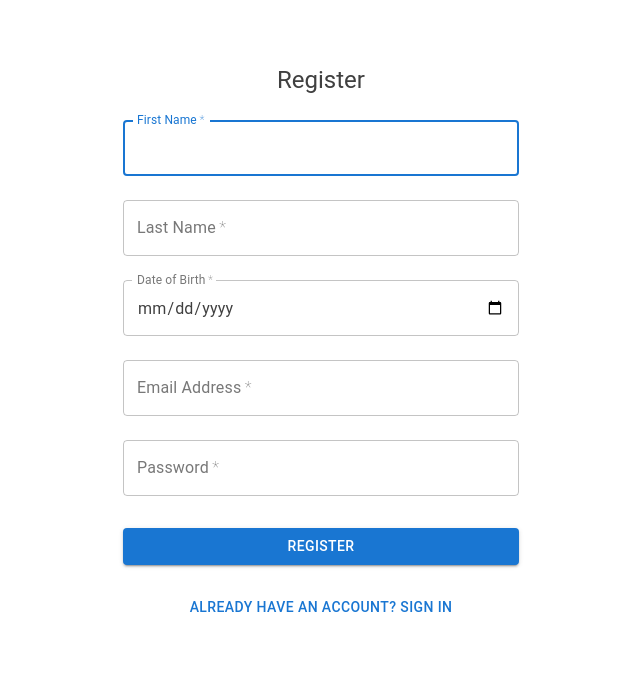
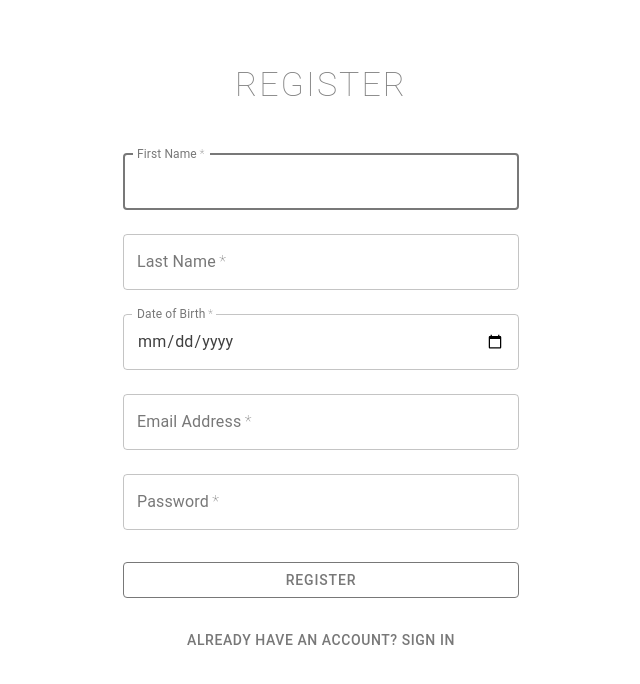
Before and after one commit to indranilsen/RateMyDay, a React (Create React App) app in the folder rmd-ui/: page /rate-my-day/register in a window 1280 px wide. Shown: the top 684 px of the page, without its empty margins (319-959 px from the left). Built offline with nearby package versions, Linux system fonts and the light colour scheme.

Commit message:
Address P8-P12: streak badge race, Settings toast, Login/Register palette, rolling 7-day sessions, DayRating save error preserves state

```diff
--- a/rmd-ui/src/components/Menu.js
+++ b/rmd-ui/src/components/Menu.js
@@ -34,7 +34,12 @@ const Menu = ({ isMobile }) => {
         const response = await axios.get(`${ENDPOINT_PREFIX}/api/ratings/streak`, { withCredentials: true });
         if (!cancelled) {
           setStreak(response.data.current);
-          setAcknowledged(response.data.acknowledged || 0);
+          // Take max(local, server) instead of overwriting unconditionally:
+          // protects the optimistic ack from `handleInsights` against the
+          // race where the route-change refetch resolves before the in-flight
+          // POST /streak/ack lands (which would carry an older `acknowledged`
+          // value and resurrect the badge until the next nav refetched).
+          setAcknowledged(prev => Math.max(prev, response.data.acknowledged || 0));
         }
       } catch (err) {
         // Non-essential — silently leave the badge off
--- a/rmd-ui/src/pages/LoginPage.js
+++ b/rmd-ui/src/pages/LoginPage.js
@@ -15,6 +15,39 @@ const isSafeNext = (p) =>
   && p.startsWith('/')
   && !p.startsWith('//')
   && !p.startsWith('/\\');
+
+// Shared form styling — pulls Login + Register into the same muted-grey
+// palette the rest of the app uses (DayRating note field, Settings save
+// button, etc.). Without these overrides MUI defaults to its primary blue
+// for both the input focus ring and the contained Button.
+const textFieldSx = {
+  '& label.Mui-focused': { color: 'text.secondary' },
+  '& .MuiOutlinedInput-root.Mui-focused .MuiOutlinedInput-notchedOutline': {
+    borderColor: 'text.secondary'
+  }
+};
+const primaryButtonSx = {
+  mt: 3,
+  mb: 2,
+  border: '1px solid',
+  borderColor: 'text.secondary',
+  color: 'text.secondary',
+  backgroundColor: 'background.paper',
+  letterSpacing: '0.06em',
+  boxShadow: 'none',
+  '&:hover': {
+    color: 'background.paper',
+    backgroundColor: 'text.secondary',
+    borderColor: 'text.secondary',
+    boxShadow: 'none'
+  }
+};
+const linkButtonSx = {
+  mt: 1,
+  color: 'text.secondary',
+  letterSpacing: '0.04em',
+  '&:hover': { backgroundColor: 'action.hover' }
+};
 
 function LoginPage() {
   const [email, setEmail] = useState('');
@@ -52,8 +85,21 @@ function LoginPage() {
   return (
     <Container component="main" maxWidth="xs">
       <Box sx={{ marginTop: 8, display: 'flex', flexDirection: 'column', alignItems: 'center' }}>
-        <Typography component="h1" variant="h5">Sign In</Typography>
-        <Box component="form" onSubmit={handleSubmit} noValidate sx={{ mt: 1 }}>
+        <Typography
+          component="h1"
+          variant="h4"
+          align="center"
+          sx={{
+            mb: 3,
+            fontWeight: '100',
+            color: 'grey',
+            letterSpacing: '0.06em',
+            textTransform: 'uppercase'
+          }}
+        >
+          Sign In
+        </Typography>
+        <Box component="form" onSubmit={handleSubmit} noValidate sx={{ mt: 1, width: '100%' }}>
           <TextField
             margin="normal"
             required
@@ -65,6 +111,7 @@ function LoginPage() {
             autoFocus
             value={email}
             onChange={(e) => setEmail(e.target.value)}
+            sx={textFieldSx}
           />
           <TextField
             margin="normal"
@@ -77,10 +124,11 @@ function LoginPage() {
             autoComplete="current-password"
             value={password}
             onChange={(e) => setPassword(e.target.value)}
+            sx={textFieldSx}
           />
           {error && <Typography color="error" variant="body2">{error}</Typography>}
-          <Button type="submit" fullWidth variant="contained" sx={{ mt: 3, mb: 2 }}>Sign In</Button>
-          <Button component={Link} to="/register" fullWidth variant="text" sx={{ mt: 1 }}>Register</Button>
+          <Button type="submit" fullWidth variant="outlined" sx={primaryButtonSx}>Sign In</Button>
+          <Button component={Link} to="/register" fullWidth variant="text" sx={linkButtonSx}>Register</Button>
         </Box>
       </Box>
     </Container>
--- a/rmd-ui/src/pages/RegisterPage.js
+++ b/rmd-ui/src/pages/RegisterPage.js
@@ -5,6 +5,37 @@ import { TextField, Button, Box, Typography, Container } from '@mui/material';
 import config from '../Config';
 
 const ENDPOINT_PREFIX = config.ENDPOINT_PREFIX;
+
+// Match the muted-grey styling shared with LoginPage so /register doesn't
+// stand out as a blue-on-blue MUI default page.
+const textFieldSx = {
+  '& label.Mui-focused': { color: 'text.secondary' },
+  '& .MuiOutlinedInput-root.Mui-focused .MuiOutlinedInput-notchedOutline': {
+    borderColor: 'text.secondary'
+  }
+};
+const primaryButtonSx = {
+  mt: 3,
+  mb: 2,
+  border: '1px solid',
+  borderColor: 'text.secondary',
+  color: 'text.secondary',
+  backgroundColor: 'background.paper',
+  letterSpacing: '0.06em',
+  boxShadow: 'none',
+  '&:hover': {
+    color: 'background.paper',
+    backgroundColor: 'text.secondary',
+    borderColor: 'text.secondary',
+    boxShadow: 'none'
+  }
+};
+const linkButtonSx = {
+  mt: 1,
+  color: 'text.secondary',
+  letterSpacing: '0.04em',
+  '&:hover': { backgroundColor: 'action.hover' }
+};
 
 function RegisterPage() {
   const [formData, setFormData] = useState({
@@ -36,9 +67,21 @@ function RegisterPage() {
   return (
     <Container component="main" maxWidth="xs">
       <Box sx={{ marginTop: 8, display: 'flex', flexDirection: 'column', alignItems: 'center' }}>
-        <Typography component="h1" variant="h5">Register</Typography>
-        <Box component="form" onSubmit={handleSubmit} noValidate sx={{ mt: 1 }}>
-          {/* Repeat this TextField for lastName, dob, email, and password */}
+        <Typography
+          component="h1"
+          variant="h4"
+          align="center"
+          sx={{
+            mb: 3,
+            fontWeight: '100',
+            color: 'grey',
+            letterSpacing: '0.06em',
+            textTransform: 'uppercase'
+          }}
+        >
+          Register
+        </Typography>
+        <Box component="form" onSubmit={handleSubmit} noValidate sx={{ mt: 1, width: '100%' }}>
           <TextField
             margin="normal"
             required
@@ -49,6 +92,7 @@ function RegisterPage() {
             autoFocus
             value={formData.firstName}
             onChange={handleChange}
+            sx={textFieldSx}
           />
           <TextField
             margin="normal"
@@ -59,6 +103,7 @@ function RegisterPage() {
             name="lastName"
             value={formData.lastName}
             onChange={handleChange}
+            sx={textFieldSx}
           />
           <TextField
             margin="normal"
@@ -71,6 +116,7 @@ function RegisterPage() {
             InputLabelProps={{ shrink: true }}
             value={formData.dob}
             onChange={handleChange}
+            sx={textFieldSx}
           />
           <TextField
             margin="normal"
@@ -82,6 +128,7 @@ function RegisterPage() {
             autoComplete="email"
             value={formData.email}
             onChange={handleChange}
+            sx={textFieldSx}
           />
           <TextField
             margin="normal"
@@ -94,10 +141,11 @@ function RegisterPage() {
             autoComplete="current-password"
             value={formData.password}
             onChange={handleChange}
+            sx={textFieldSx}
           />
           {error && <Typography color="error" variant="body2">{error}</Typography>}
-          <Button type="submit" fullWidth variant="contained" sx={{ mt: 3, mb: 2 }}>Register</Button>
-          <Button component={Link} to="/login" fullWidth variant="text" sx={{ mt: 1 }}>Already have an account? Sign In</Button>
+          <Button type="submit" fullWidth variant="outlined" sx={primaryButtonSx}>Register</Button>
+          <Button component={Link} to="/login" fullWidth variant="text" sx={linkButtonSx}>Already have an account? Sign In</Button>
         </Box>
       </Box>
     </Container>
--- a/rmd-ui/src/pages/SettingsPage.js
+++ b/rmd-ui/src/pages/SettingsPage.js
@@ -11,7 +11,9 @@ import {
   InputLabel,
   Button,
   FormControl,
-  Grid
+  Grid,
+  Snackbar,
+  Alert
 } from '@mui/material';
 import SaveIcon from '@mui/icons-material/Save';
 import config from '../Config';
@@ -140,6 +142,10 @@ const SettingsPage = () => {
   });
 
   const [loading, setLoading] = useState(true);
+  // Snackbar channels — same pattern the admin pages use so success and
+  // failure render in the right Alert severity instead of a native alert().
+  const [flash, setFlash] = useState('');
+  const [errorFlash, setErrorFlash] = useState('');
 
   useEffect(() => {
     const fetchSettings = async () => {
@@ -167,10 +173,10 @@ const SettingsPage = () => {
       await axios.post(`${ENDPOINT_PREFIX}/api/settings`, settings, {
         withCredentials: true
       });
-      alert('Settings saved successfully!');
+      setFlash('Settings saved.');
     } catch (error) {
       console.error('Error saving settings', error);
-      alert('Could not save settings.');
+      setErrorFlash('Could not save settings.');
     }
   };
 
@@ -379,6 +385,28 @@ const SettingsPage = () => {
           Save Settings
         </Button>
       </Paper>
+
+      <Snackbar
+        open={Boolean(flash)}
+        autoHideDuration={4000}
+        onClose={() => setFlash('')}
+        anchorOrigin={{ vertical: 'bottom', horizontal: 'center' }}
+      >
+        <Alert severity="success" onClose={() => setFlash('')}>
+          {flash}
+        </Alert>
+      </Snackbar>
+
+      <Snackbar
+        open={Boolean(errorFlash)}
+        autoHideDuration={5000}
+        onClose={() => setErrorFlash('')}
+        anchorOrigin={{ vertical: 'bottom', horizontal: 'center' }}
+      >
+        <Alert severity="error" onClose={() => setErrorFlash('')}>
+          {errorFlash}
+        </Alert>
+      </Snackbar>
     </Box>
   );
 };
```
Also changed, not shown: rmd-ui/src/pages/DayRating.js (+34 -3 lines), 1 other file (tests, documents, lock files or other folders).
